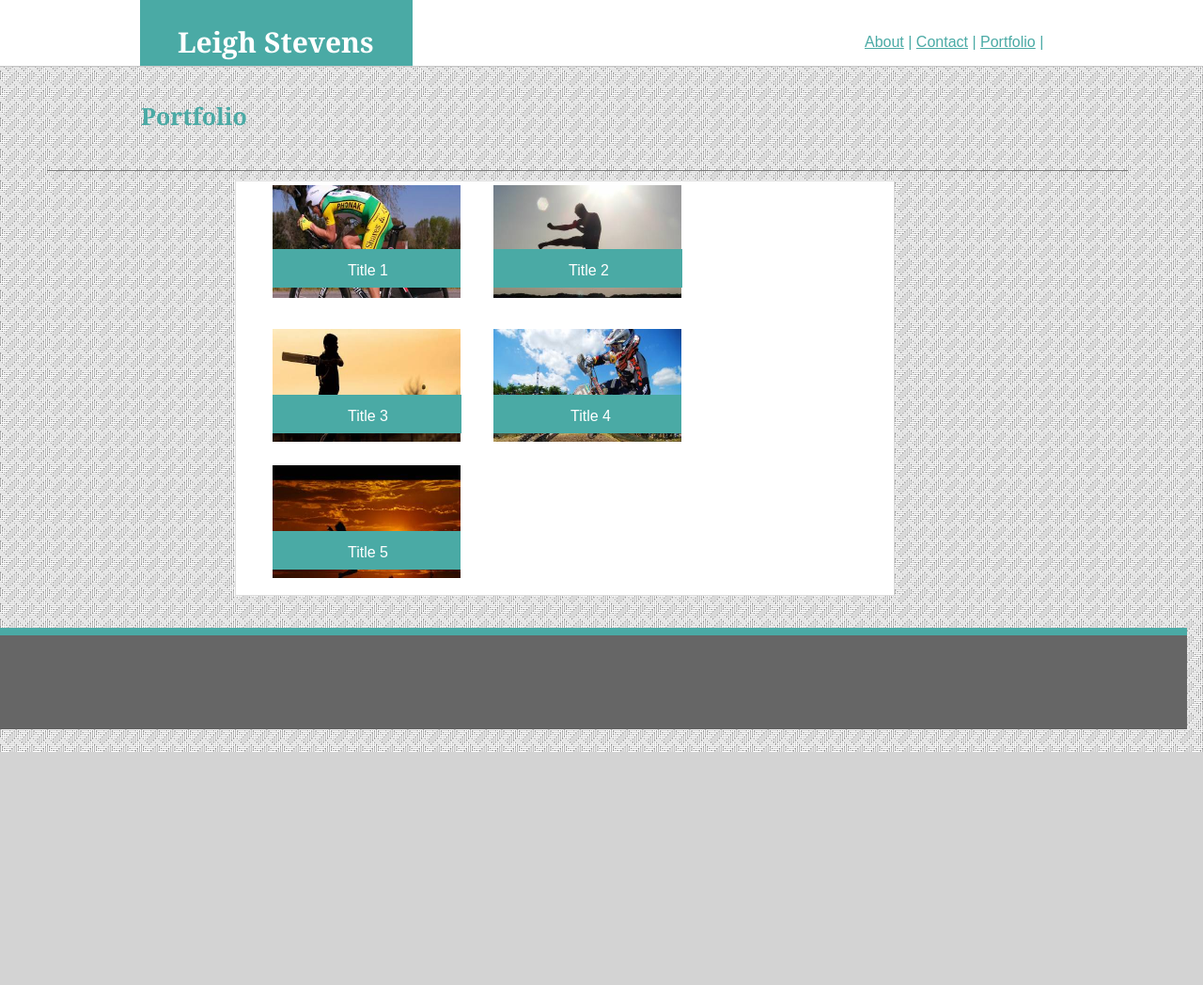
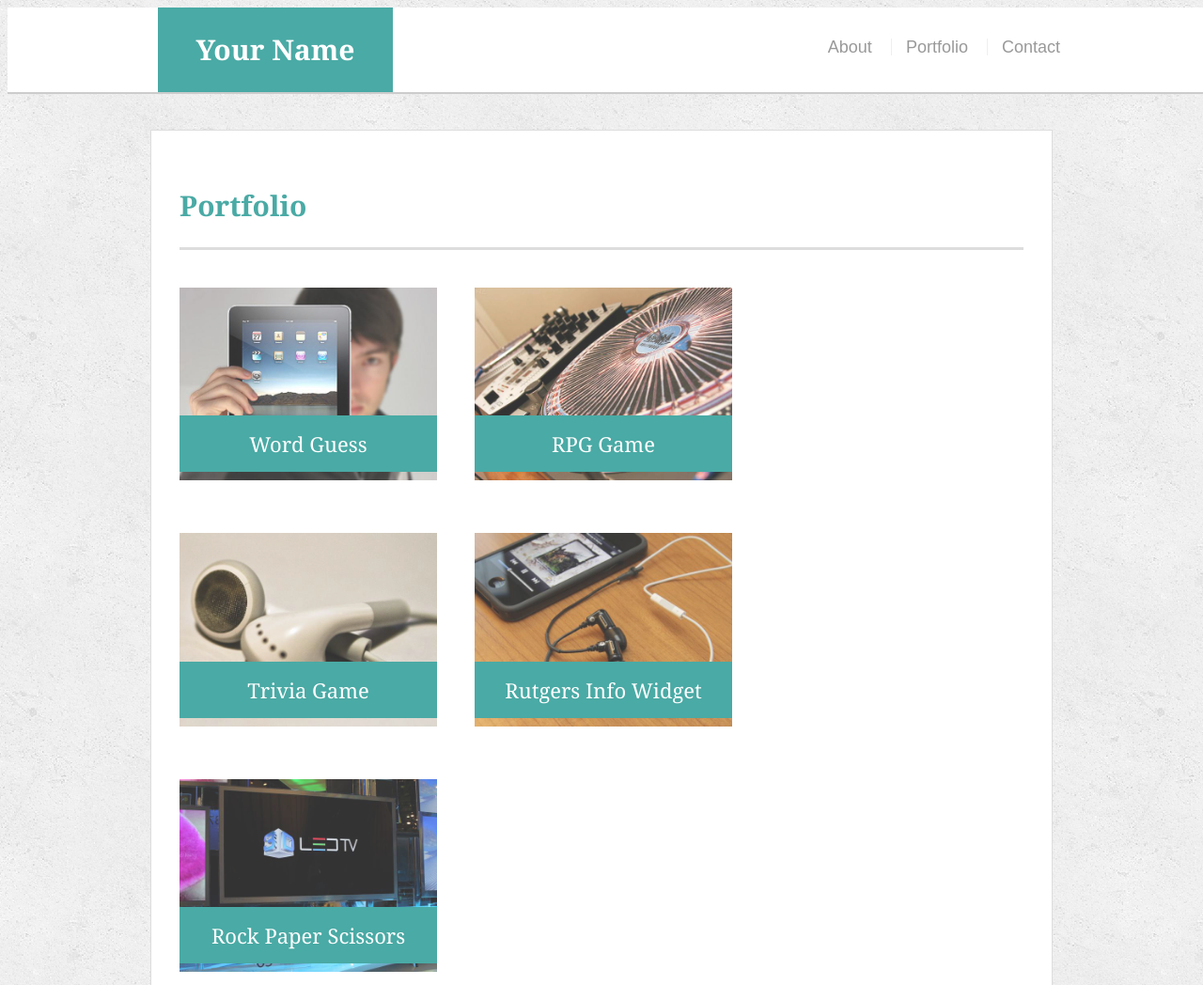
Before and after one commit to stle1117/Responsive-Portfolio, a plain HTML site: page portfolio.html in a window 1280 px wide. Shown: the top 1048 px of the page at 94% size. Before the commit the page ends 800 px from the top, so only its background shows below. Drawn offline with Linux system fonts and the light colour scheme.

Commit message:
added images, added solution from HW1, added media queries

```diff
--- a/assets/css/style.css
+++ b/assets/css/style.css
@@ -1,296 +1,288 @@
 body {
-    font-family: Arial, Helvetica, sans-serif;
-    background-image: url("../images/crossline-lines.png");
-    background-color: lightgray;
+    font-family: Arial, "Helvetica Neue", Helvetica, sans-serif;
+    font-size: 18px;
+    line-height: 34px;
+    color: #777777;
+    background: url("../images/concrete_seamless.png");
   }
 
-.mainheading {
-    position: absolute;
-    color: white;
-    height: 50px;
-    width: 250px;
-    padding: 20px 0px 0px 40px;
-    background-color: #4aaaa5;
-    margin-left: 149px;
-    align-content: center;
-    font-size: 30px;
-    font-weight: bold;
-    font-family: Georgia, 'Times New Roman', Times, serif;
+  * {
+    box-sizing: border-box;
   }
 
-.subheading {
-    position: relative;
-    color: #4aaaa5;
-    background-color: white;
-    width: 300px;
-    font-size: 25px;
-    padding: 10px 10px 0px 30px;
-    font-family: Georgia, 'Times New Roman', Times, serif;
+  /* general */
+
+  .container {
+    width: 100%;
+    max-width: 960px;
+    margin: 0 auto;
+    clear: both;
   }
 
-a {
-    color: #4aaaa5;
-    vertical-align: bottom;
+  h1,
+  h2,
+  h3,
+  p {
+    margin-bottom: 20px;
   }
 
-header {
-    height: 70px;
-    background-color: #ffffff;
-    color: #4aaaa5;
-    display: block;
-    border-bottom: #cccccc solid 1px;
+  p:last-child {
+    margin-bottom: 0;
   }
 
-#headerBar1 {
-    height: 1px;
-    background: rgb(163, 158, 158);
-    width: 900px;
-    margin-top: 10px;
-    margin-left: 30px;
-    margin-bottom: 20px;
-    display: block;
-    z-index: 1;
-}
-
-.menu {
-    position: absolute;
-    height: 40px;
-    width: 300px;
-    background-color: white;
-    margin-left: 920px;
-    align-content: center;
-    padding-top: 25px;
-}
-
-.clearfix::after {
-    content: "nav";
-    clear: both;
-    display: table;
-}
-
-.section1 {
-    background-color: white;
-    height: 300px;
-    width: 960px;
-    margin-left: 150px;
-    margin-right: 100px;
-    margin-top: 70px;
-    z-index: 0;
-    color: #777777;
-    border: #dddddd solid 1px;
-}
-
-.box {
-    background-color: white;
-    height: 300px;
-    width: 650px;
-    margin-left: 300px;
-    margin-right: 100px;
-    margin-top: 70px;
-    border: #dddddd solid 1px;
-}
-
-.contact {
-    font-size: 20px;
-    margin-left: 50px;
-    margin-top: 0px;
-    padding: 10px 10px 0px 0px;
-    font-weight: bold;
+  h1,
+  h2,
+  h3 {
+    font-family: Georgia, Times, "Times New Roman", serif;
+    font-weight: 700;
     color: #4aaaa5;
   }
 
-.pic {
-    float: left;
-    margin-left: 20px;
-    margin-right: 40px;
-    margin-bottom: 40px;
+  h1 {
+    padding-bottom: 20px;
+    font-size: 30px;
+    line-height: 49px;
+    border-bottom: 3px solid #dddddd;
   }
 
-.mystory {
-    height: 200px;
-    width: 400px;
+  h2,
+  h3 {
+    font-size: 22px;
   }
 
-.storytext {
-    height:200px;
-    width: 850px;
-    line-height: 24px;
-    font-size: 15px;
+  /* header */
+
+  #masthead {
+    position: fixed;
+    z-index: 99;
+    width: 100%;
+    margin: 0 0 30px;
+    overflow: auto;
+    color: #ffffff;
+    background: #ffffff;
+    border-bottom: 2px solid #cccccc;
   }
 
-.resizedTextbox {
-    height: 85px;
-    width: 550px;
-    text-align: start;
+  #logo {
+    float: left;
+    width: 250px;
+    height: 90px;
+    font-family: Georgia, Times, "Times New Roman", serif;
+    font-size: 30px;
+    font-weight: 700;
+    line-height: 90px;
+    color: #ffffff;
+    text-align: center;
+    text-decoration: none;
+    background: #4aaaa5;
   }
 
-footer {
-    height: 100px;
-    background-color: #666666;
-    border-top: 15px;
-    border-color: #4aaaa5;
-    display: fixed;
-    margin-top:  60px;
-    position: relative;
-    border-top: 8px solid #4aaaa5
+  nav {
+    float: right;
+    margin-top: 25px;
   }
 
-.contactinfo {
-    margin-left: 50px;
-    margin-top: 10px;
-    font-weight: bold;
-    color: #777777;
+  nav a {
+    display: inline-block;
+    padding-left: 15px;
+    margin-left: 15px;
+    line-height: 18px;
+    color: #999;
+    text-decoration: none;
+    border-left: 1px solid #efefef;
   }
 
-.pics1 {
-    margin-top: 5px;
-    margin-left: 100px;
-    z-index: 1;
-    display: inline;
-    position: absolute;
-    left: 190px;
+  nav a:first-child {
+    border-left: 0 none;
   }
 
-.imagetitle1 {
-    background-color:#4aaaa5;
+  /* footer */
+
+  footer {
+    padding: 30px 0;
+    clear: both;
+    font-size: 12px;
     color: #ffffff;
-    border-top: 5px solid #4aaaa5;
-    z-index: 2;
-    padding: 10px 77px 10px 80px;
+    color: #cccccc;
     text-align: center;
+    background: #666666;
+    border-top: 8px solid #4aaaa5;
+    height: 50px;
+  }
+
+  h3, h2 {
+    padding-bottom: 20px;
+    margin-bottom: 15px;
+    line-height: 22px;
+    border-bottom: 2px solid #eeeeee;
+  }
+
+  /* main */
+
+  #main-container {
+    padding-top: 130px;
+    min-height: calc(100vh - 70px);
+  }
+
+  .main-section {
+    float: left;
+    width: 100%;
+    max-width: 960px;
+    padding: 30px;
+    margin: 0 0 40px;
+    background: #ffffff;
+    border: 1px solid #dddddd;
+  }
+
+  /* portfolio page */
+
+  .work {
+    position: relative;
+    float: left;
+    width: 274px;
+    margin: 20px 0 25px;
+    overflow: auto;
+  }
+
+  .work:nth-child(even) {
+    margin-right: 40px;
+  }
+
+  .work img {
+    width: 100%;
+    border: 0 none;
+    opacity: 0.8;
+  }
+
+  .work h3 {
     position: absolute;
-    top: 265px;
-    left: 290px;
+    bottom: 20px;
+    width: 100%;
+    padding: 15px;
+    margin-bottom: 0;
+    font-weight: 300;
+    line-height: 30px;
+    color: #ffffff;
+    text-align: center;
+    background: #4aaaa5;
+    border-bottom: 0;
+  }
+
+  .auth-image {
+    float: left;
+    width: 200px;
+    height: auto;
+    margin-top: 10px;
+    margin-right: 25px;
+  }
+
+  /* contact page */
+
+  #contact-form ul {
+    margin-bottom: 20px;
+  }
+
+  #contact-form li {
+    margin-bottom: 10px;
+  }
+
+  label,
+  input[type=text],
+  input[type=email],
+  textarea {
+    display: block;
+    width: 100%;
+  }
+
+  input[type=text],
+  input[type=email],
+  textarea {
+    height: 35px;
+    padding: 0 10px;
+    font-size: 14px;
+    border: 1px solid #dddddd;
+  }
+
+  textarea {
+    height: 200px;
+  }
+
+  input[type=submit] {
+    padding: 10px 30px;
+    font-size: 18px;
+    color: #ffffff;
+    cursor: pointer;
+    background: #4aaaa5;
+    border: 0 none;
+  }
+
+
+  @media only screen and (max-width: 980px) {
+    {
+
+   }
+ }
+
+
+  @media only screen and (max-width: 768px) {
+    #main-container.container {
+        width: 70%;
+}
+
+
+  @media only screen and (max-width: 640px) {
+    #masthead {
+        text-align: center;
+        z-index: 0;
+        position: relative;
+        display: inline;
+        overflow: hidden;
+    }
+
+    #container {
+        display: inline;
+        text-align: left;
+    }
+
+    #logo {
+        width: 100%;
+        clear: both;
         display: inline;
     }
 
-.pics2 {
-    margin-top: 5px;
-    margin-left: 350px;
-    z-index: 1;
-    display: block;
-    position: absolute;
-    left: 175px;
+    #main-container.container {
+        padding-top: 10px;
+        width: 100%;
+        font-size: 12px;
+        line-height: 20px;
     }
 
-.imagetitle2 {
-    background-color: #4aaaa5;
-    color: #ffffff;
-    border-top: 5px solid #4aaaa5;
-    padding: 10px 78px 10px 80px;
-    text-align: center;
-    z-index: 2;
-    position: absolute;
-    top: 265px;
-    left: 525px;
-    display: block;
+    nav {
+        clear: both;
+        display: inline;
+        text-align: left;
+        margin-left: 0px;
+        margin-right: 100px;
     }
 
-.pics3 {
-
-    margin-left: 100px;
-    z-index: 1;
-    position: absolute;
-    top: 350px;
-    left: 190px;
+    nav a {
+        clear: both;
+        display: inline;
+        margin-left: 0px;
+        text-align: left;
     }
 
-.imagetitle3 {
-    background-color: #4aaaa5;
-    color: #ffffff;
-    border-top: 5px solid #4aaaa5;
-    z-index: 2;
-    padding: 10px 78px 10px 80px;
-    text-align: center;
-    position: absolute;
-    top: 420px;
-    left: 290px;
-    display: inline;
+    .main-section {
+        padding-top: 0px;
     }
 
-.pics4 {
-    margin-left: 350px;
-    z-index: 1;
-    display: block;
-    position: absolute;
-    top: 350px;
-    left: 175px;
+    .auth-image {
+        width: 100%;
+        padding-bottom: 10px;
     }
 
-.imagetitle4 {
-    background-color: #4aaaa5;
-    color: #ffffff;
-    border-top: 5px solid #4aaaa5;
-    padding: 10px 75px 10px 82px;
-    text-align: center;
-    z-index: 2;
-    position: absolute;
-    top: 70px;
-    left: 0px;
-    display: block;
+    .work {
+        width: 100%;
     }
 
-.pics5 {
-    z-index: 1;
-    display: block;
-    position: absolute;
-    top: 145px;
-    left: -235px;
 }
-
-.imagetitle5 {
-    background-color: #4aaaa5;
-    color: #ffffff;
-    border-top: 5px solid #4aaaa5;
-    padding: 10px 77px 10px 80px;
-    text-align: center;
-    z-index: 2;
-    position: absolute;
-    top: 70px;
-    left: 0px;
-    display: block;
-}
-
-#profileheading {
-    font-size: 25px;
-    margin-top: 40px;
-    margin-left: 150px;
-    width: 100px;
-    height: 70px;
-    display: block;
-    font-weight: bold;
-    color: #4aaaa5;
-    font-family: Georgia, 'Times New Roman', Times, serif;
-}
-
-#headerBar {
-    height: 1px;
-    background: #777777;
-    width: 1150px;
-    margin-left: 50px;
-    margin-bottom: 10px;
-    display: block;
-}
-
-.profilebackground {
-    height: 440px;
-    width: 700px;
-    margin-left: 250px;
-    position: absolute;
-    z-index: 0;
-    background-color: #ffffff;
-    border: #dddddd solid 1px;
-}
-
-.profilefoot {
-    height: 100px;
-    width: 1263px;
-    background-color: #666666;
-    display: block;
-    position: absolute;
-    left: 0;
-    margin-top:  50px;
-    margin-left: -290px;
-    z-index: 0;
-    border-top: 8px solid #4aaaa5
-}
--- a/portfolio.html
+++ b/portfolio.html
@@ -1,61 +1,64 @@
-<!DOCTYPE html>
-<html lang="en">
+<!doctype html>
+<html lang="en-us">
+
 <head>
-    <meta charset="UTF-8">
-    <meta name="viewport" content="width=device-width, initial-scale=1.0">
-    <meta http-equiv="X-UA-Compatible" content="ie=edge">
-    <title>Leigh's Basic-Portolio</title>
-    <link rel="stylesheet" href="assets/css/reset.css">
-    <link rel="stylesheet" href="assets/css/style.css">
+  <meta charset="UTF-8">
+  <title>Portfolio | Your Name</title>
+  <link rel="stylesheet" type="text/css" href="assets/css/style.css">
 </head>
+
 <body>
 
-    <header>
-        <h1 class="mainheading">Leigh Stevens</h1>
-        <nav class="menu">
-            <a href="index.html">About</a> |
-            <a href="contact.html">Contact</a> |
-            <a href="portfolio.html">Portfolio</a> |
-        </nav>
-    </header>
+  <header id="masthead">
+    <div class="container">
+      <a href="index.html" id="logo">Your Name</a>
+      <nav>
+        <a href="index.html">About</a>
+        <a href="portfolio.html">Portfolio</a>
+        <a href="contact.html">Contact</a>
+      </nav>
+    </div>
+  </header>
 
-    <div id="profileheading" height="100px" width="100px">Portfolio</div>
+  <div id="main-container" class="container">
+    <section class="main-section">
+      <h1>Portfolio</h1>
 
-    <div id="headerBar"></div>
+      <div class="work">
+        <img src="assets/images/technics-q-c-640-480-1.jpg" alt="Word Guess">
 
-    <div class="profilebackground"></div>
+        <h3>Word Guess</h3>
+      </div>
+      <div class="work">
+        <img src="assets/images/technics-q-c-640-480-2.jpg" alt="RPG Game">
 
-    <div class="pics1">
-        <img src="assets/images/sports pic.jpg" alt="profile option 1" width=200px height="120px">
-            </div>
+        <h3>RPG Game</h3>
+      </div>
+      <div class="work">
+        <img src="assets/images/technics-q-c-640-480-5.jpg" alt="Trivia Game">
 
-            <div class="imagetitle1">Title 1</div>
+        <h3>Trivia Game</h3>
+      </div>
+      <div class="work">
+        <img src="assets/images/technics-q-c-640-480-7.jpg" alt="Rutgers Info Widget">
 
-    <div class="pics2">
-        <img src="assets/images/sports pic2.jpg" alt="profile option 2" width=200px height="120px">
-            </div>
+        <h3>Rutgers Info Widget</h3>
+      </div>
+      <div class="work">
+        <img src="assets/images/technics-q-c-640-480-9.jpg" alt="Rock Paper Scissors">
 
-            <div class="imagetitle2">Title 2</div>
+        <h3>Rock Paper Scissors</h3>
+      </div>
 
-    <div class="pics3">
-        <img src="assets/images/sports pic3.jpg"  alt="profile option 3" width=200px height="120px">
-            </div>
+    </section>
 
-            <div class="imagetitle3">Title 3</div>
+  </div>
 
-    <div class="pics4">
-        <img src="assets/images/sports pic4.jpg"  alt="profile option 4" width=200px height="120px">
+  <footer>
+    <div class="container">
+      Copyright &copy;
+    </div>
+  </footer>
+</body>
 
-        <div class="imagetitle4">Title 4</div>
-
-    <div class="pics5">
-        <img src="assets/images/sports pic5.jpg"  alt="profile option 5" width=200px height="120px">
-
-        <div class="imagetitle5">Title 5</div>
-
-    <footer class="profilefoot">
-    </footer>
-
-
-</body>
 </html>
```
Also changed, not shown: contact.html (+43 -34 lines), index.html (+32 -40 lines), assets/images/cat.jpg (added), assets/images/concrete_seamless.png (added), assets/images/technics-q-c-640-480-1.jpg (added), assets/images/technics-q-c-640-480-2.jpg (added), assets/images/technics-q-c-640-480-5.jpg (added), assets/images/technics-q-c-640-480-7.jpg (added), assets/images/technics-q-c-640-480-9.jpg (added). Lines whose indentation alone changed are shown as unchanged.
